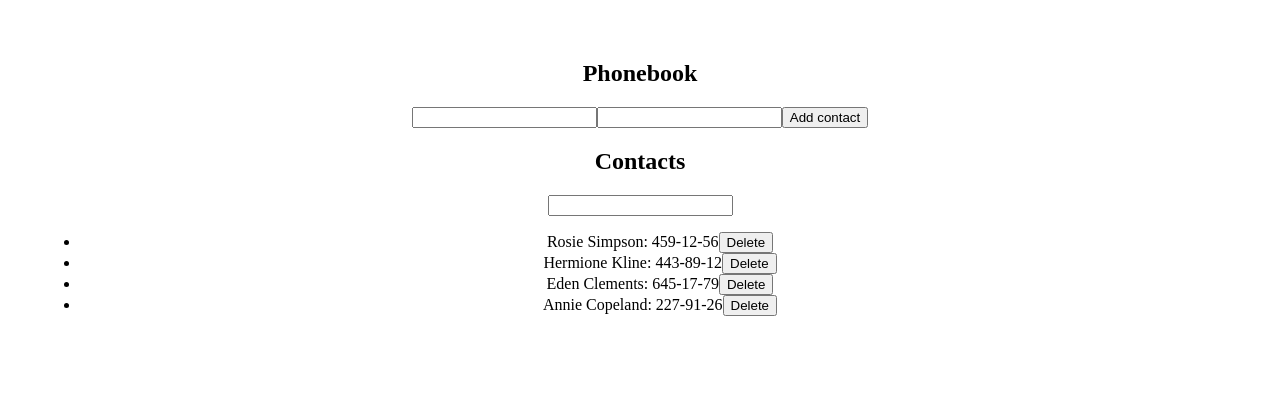
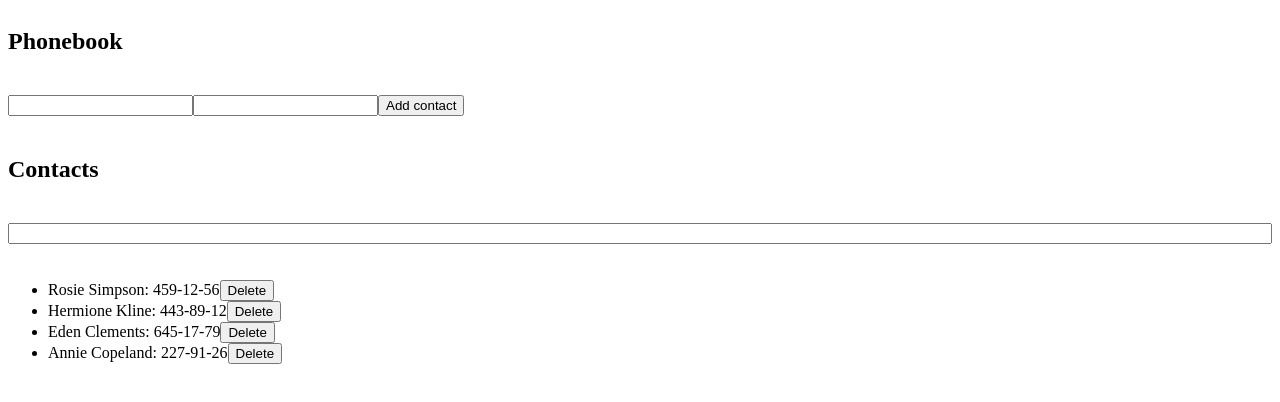
Before and after one commit to KasiaNejman/goit-react-hw-02-phonebook, a React (Create React App) app: page / in a window 1280 px wide. Shown: the top 402 px of the page. Built offline with nearby package versions, Linux system fonts and the light colour scheme.

Commit message:
Update index.css

```diff
--- a/src/index.css
+++ b/src/index.css
@@ -1,9 +1,10 @@
 
 #root {
   max-width: 1280px;
-  margin: 0 auto;
-  padding: 2rem;
-  text-align: center;
+  display: flex;
+  flex-direction: column;
+  gap: 20px;
+
 }
 
 .logo {
```
